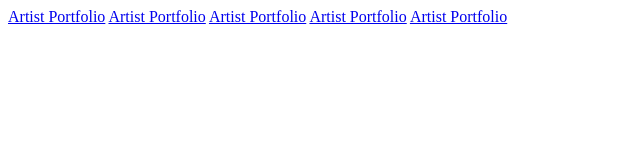
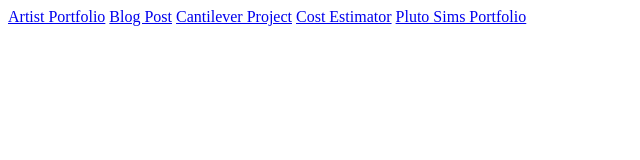
Before and after one commit to kaavyanannapaneni/Post-and-Portfolio, a plain HTML site: page index.html in a window 1280 px wide. Shown: the full height of the page, 0-640 px from the left. Drawn offline with Linux system fonts and the light colour scheme.

Commit message:
Update index.html only

```diff
--- a/index.html
+++ b/index.html
@@ -7,9 +7,9 @@
   </head>
   <body>
     <a href="./ArtistPortfolio/index.html">Artist Portfolio</a>
-    <a href="./BlogPost/index.html">Artist Portfolio</a>
-    <a href="./CantileverMiniProject/index.html">Artist Portfolio</a>
-    <a href="./CostEstimator/index.html">Artist Portfolio</a>
-    <a href="./PlutoSimsPortfolio/index.html">Artist Portfolio</a>
+    <a href="./BlogPost/index.html">Blog Post</a>
+    <a href="./CantileverMiniProject/index.html">Cantilever Project</a>
+    <a href="./CostEstimator/index.html">Cost Estimator</a>
+    <a href="./PlutoSimsPortfolio/index.html">Pluto Sims Portfolio</a>
   </body>
 </html>
```
